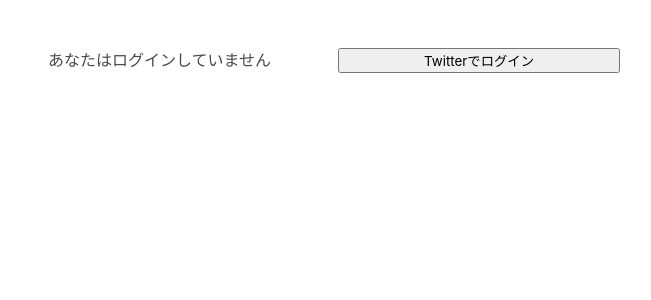
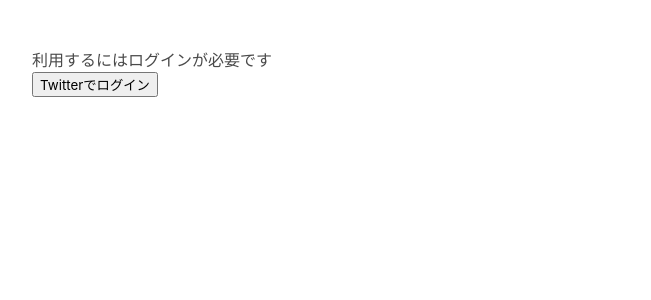
Before and after one commit to kivantium/playground, a Django app: template hello/templates/hello/index.html in a window 1280 px wide. Shown: the part 52-352 px from the top of the page, without its empty margins (16-667 px from the left). Run offline with Django 3.2, Linux system fonts and the light colour scheme; the template is opened without the code that fills it, so the values that code supplies are empty; some libraries are stand-ins or nearby versions.

Commit message:
Add explanation to template

```diff
--- a/hello/templates/hello/index.html
+++ b/hello/templates/hello/index.html
@@ -35,8 +35,9 @@ img { object-fit: cover; }
     </div>
   </nav>
   <section class="section">
+    {% if request.user.is_authenticated %}
+    <p>タイムラインの最新200ツイートに含まれるイラストを表示しています</p>
     <div class="container">
-      {% if request.user.is_authenticated %}
       {% for tweets in timeline_chunked %}
       {% for tweet in tweets %}
       <div class="card bm--card-equal-height">
@@ -64,11 +65,11 @@ img { object-fit: cover; }
       </div>
       {% endfor %}
       {% endfor %}
-      {% else %}
-      <p>あなたはログインしていません</p>
-      <button type="button" onclick="location.href='{% url 'social:begin' 'twitter' %}'">Twitterでログイン</button>
-      {% endif %}
     </div>
+    {% else %}
+    <p>利用するにはログインが必要です</p>
+    <button type="button" onclick="location.href='{% url 'social:begin' 'twitter' %}'">Twitterでログイン</button>
+    {% endif %}
   </section>
   </body>
 </html>
```
